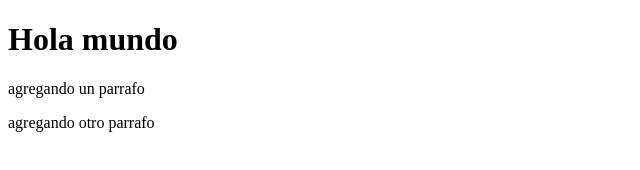
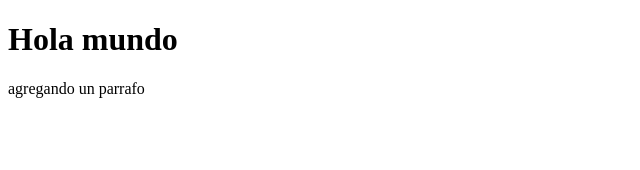
Before and after one commit to zeus23051979/CursoGit, a plain HTML site: page index.html in a window 1280 px wide. Shown: the whole page, without its empty margins (0-640 px from the left). Drawn offline with Linux system fonts and the light colour scheme.

Commit message:
se borro un parrafo

```diff
--- a/index.html
+++ b/index.html
@@ -9,6 +9,6 @@
     <h1>Hola mundo</h1>
 
     <p>agregando un parrafo</p>
-    <p>agregando otro parrafo</p>
+
 </body>
 </html>
```
